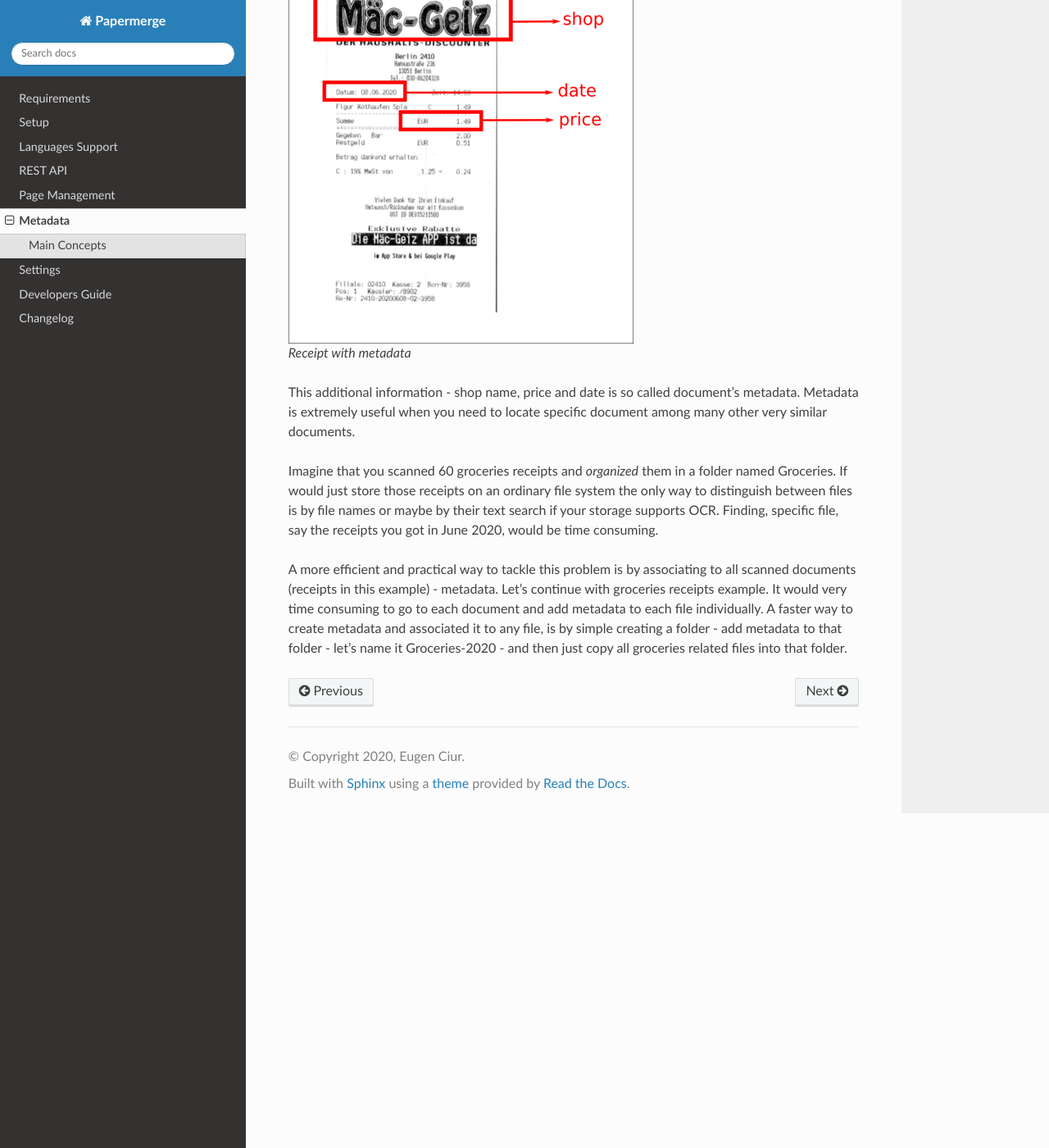
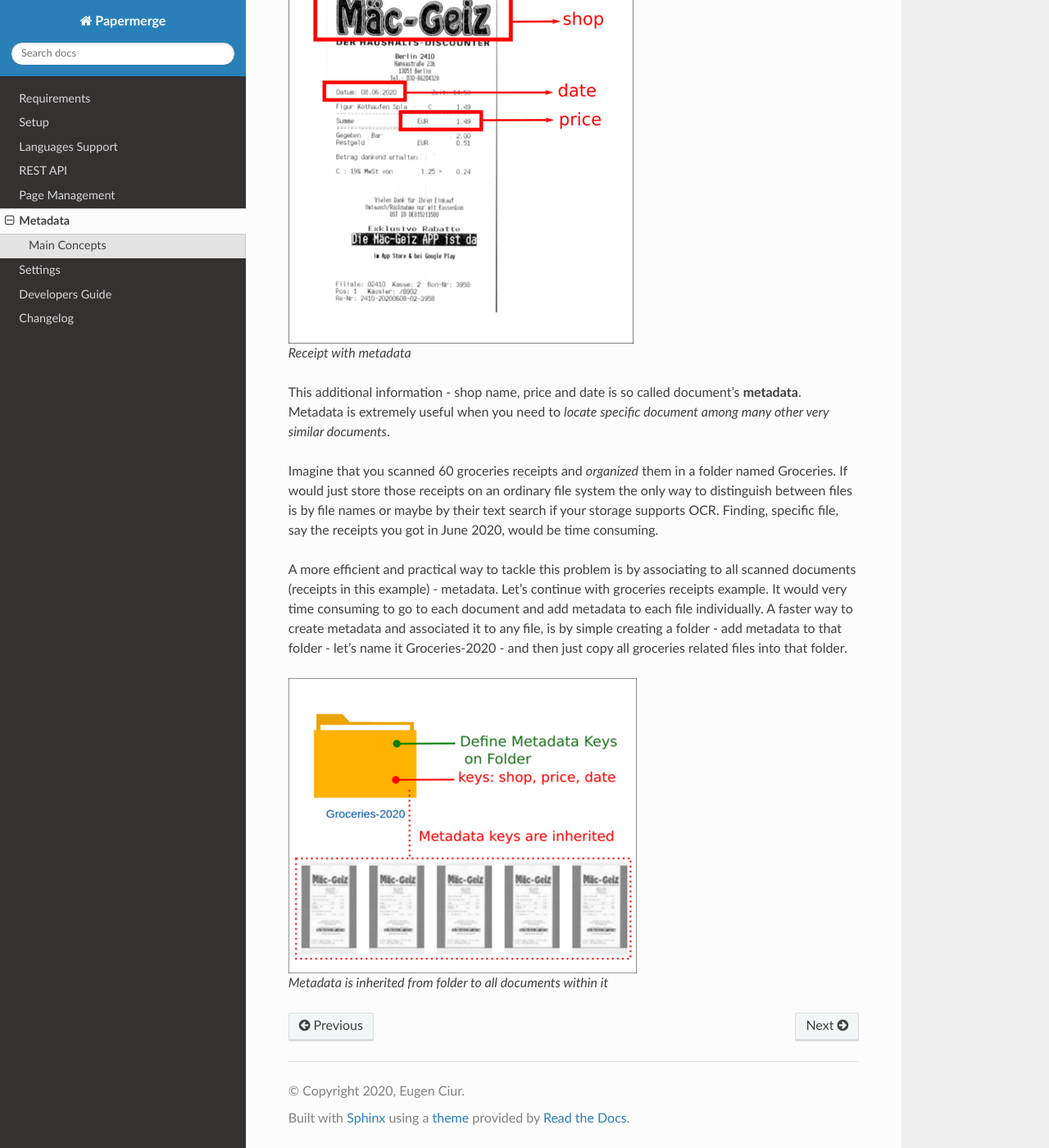
Before and after one commit to ciur/papermerge, a Sphinx documentation site: the page built from docs/source/metadata.rst, in a window 1280 px wide and 1400 px high, scrolled down 470 px. Shown: the whole window at 82% size. Built offline with Sphinx 7.4.7 and the Read the Docs theme 2.0.0, drawn with Linux system fonts in a browser that asks for light colours.

Commit message:
update metadata documentation

```diff
--- a/docs/source/metadata.rst
+++ b/docs/source/metadata.rst
@@ -15,8 +15,8 @@
 
    Receipt with metadata
 
-This additional information - shop name, price and date is so called document's metadata.
-Metadata is extremely useful when you need to locate specific document among many other very similar documents.
+This additional information - shop name, price and date is so called document's **metadata**.
+Metadata is extremely useful when you need to *locate specific document among many other very similar documents*.
 
 Imagine that you scanned 60 groceries receipts and *organized* them in a folder named Groceries.
 If would just store those receipts on an ordinary file system the only way to distinguish between files
@@ -29,3 +29,7 @@
 associated it to any file, is by simple creating a folder - add metadata to
 that folder - let's name it Groceries-2020 - and then just copy all groceries
 related files into that folder.
+
+.. figure:: img/metadata/02-inherited-metadata.png
+
+   Metadata is inherited from folder to all documents within it
```
Also changed, not shown: docs/source/img/metadata/02-inherited-metadata.png (added).
